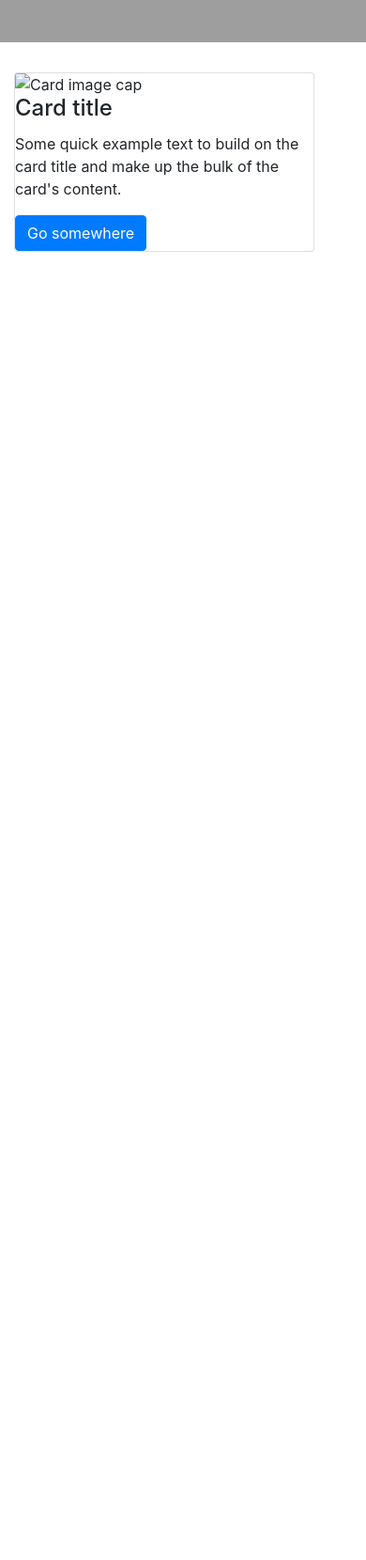
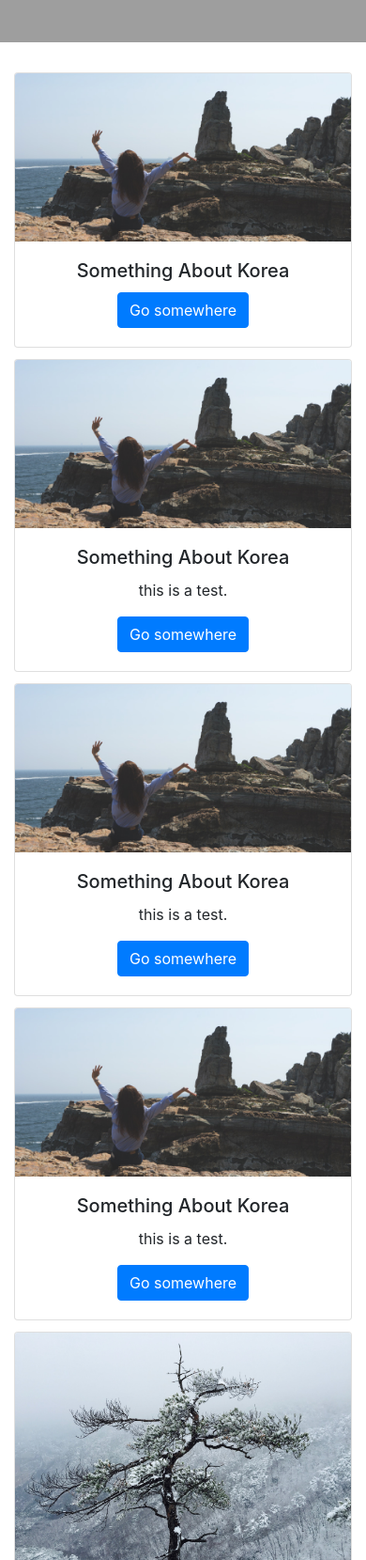
Before and after one commit to DanielSzpunar/koreanweekender, a plain HTML site: page index.html in a window 390 px wide. Shown: the part 340-2000 px from the top of the page at 94% size. Before the commit the page ends 844 px from the top, so only its background shows below. Drawn offline with nearby package versions, Linux system fonts and the light colour scheme; grey boxes are pictures that could not be loaded.

Commit message:
made some simple changes with the cards

```diff
--- a/index.html
+++ b/index.html
@@ -49,17 +49,108 @@
             <p class="lead">Blog Travel Life</p>
         </div>
     </div>
+    <div class="container">
+        <!--cards-->
+        <div class="row card-columns">
+            <div class="col-md-6 col-lg-6">
+                <div class="card text-center">
+                    <img class="card-img-top img-fluid" src="/img/busan-title.jpg" alt="">
+                    <div class="card-body">
+                        <h5 class="card-title">Something About Korea</h5>
+                        <!--<p class="card-text">this is a test.</p>-->
+                        <a href="#" class="btn btn-primary">Go somewhere</a>
+                    </div>
+                </div>
+            </div>
+            <div class="col-md-6 col-lg-6">
+                    <div class="card text-center">
+                        <img class="card-img-top img-fluid" src="/img/busan-title.jpg" alt="">
+                        <div class="card-body">
+                            <h5 class="card-title">Something About Korea</h5>
+                            <p class="card-text">this is a test.</p>
+                            <a href="#" class="btn btn-primary">Go somewhere</a>
+                        </div>
+                    </div>
+                </div>
+                <div class="col-md-6 col-lg-3">
+                        <div class="card text-center">
+                            <img class="card-img-top img-fluid" src="/img/busan-title.jpg" alt="">
+                            <div class="card-body">
+                                <h5 class="card-title">Something About Korea</h5>
+                                <p class="card-text">this is a test.</p>
+                                <a href="#" class="btn btn-primary">Go somewhere</a>
+                            </div>
+                        </div>
+                    </div>
+                    <div class="col-md-6 col-lg-3">
+                            <div class="card text-center">
+                                <img class="card-img-top img-fluid" src="/img/busan-title.jpg" alt="">
+                                <div class="card-body">
+                                    <h5 class="card-title">Something About Korea</h5>
+                                    <p class="card-text">this is a test.</p>
+                                    <a href="#" class="btn btn-primary">Go somewhere</a>
+                                </div>
+                            </div>
+                        </div>
+                        <div class="col-md-6 col-lg-3">
+                                <div class="card text-center">
+                                    <img class="card-img-top img-fluid" src="/img/winterTree.jpg" alt="">
+                                    <div class="card-body">
+                                        <h5 class="card-title">Something About Korea</h5>
+                                        <p class="card-text">this is a test.</p>
+                                        <a href="#" class="btn btn-primary">Go somewhere</a>
+                                    </div>
+                                </div>
+                            </div>
+                            <div class="col-md-6 col-lg-3">
+                                    <div class="card text-center">
+                                        <img class="card-img-top img-fluid" src="/img/winterTree.jpg" alt="">
+                                        <div class="card-body">
+                                            <h5 class="card-title">Something About Korea</h5>
+                                            <p class="card-text">this is a test.</p>
+                                            <a href="#" class="btn btn-primary">Go somewhere</a>
+                                        </div>
+                                    </div>
+                                </div>
+                                <div class="col-md-12 col-lg-12">
+                                        <div class="card text-center">
+                                            <img class="card-img-top img-fluid" src="/img/tongyeong-panorama.jpg" alt="">
+                                            <div class="card-body">
+                                                <h5 class="card-title">Something About Korea</h5>
+                                                <p class="card-text">this is a test.</p>
+                                                <a href="#" class="btn btn-primary">Go somewhere</a>
+                                            </div>
+                                        </div>
+                                    </div>
+                                    <div class="col-md-4 col-lg-3">
+                                            <div class="card text-center">
+                                                <img class="card-img-top img-fluid" src="/img/winterTree.jpg" alt="">
+                                                <div class="card-body">
+                                                    <h5 class="card-title">Something About Korea</h5>
+                                                    <p class="card-text">this is a test.</p>
+                                                    <a href="#" class="btn btn-primary">Go somewhere</a>
+                                                </div>
+                                            </div>
+                                        </div>
+        </div>
+    </div>
+    <div class="container">
+        <div class="row card-columns">
+            <div class="col-md-6 col-lg-3">
+            <div class="card card-inverse">
+                <img class="card-img-top" src="img/busan-title.jpg" alt="Photo of sunset">
+                <div class="card-img-overlay">
+                    <h4 class="card-title">What Next?</h4>
+                    <p class="card-text">Is this the end?</p>
+                </div>
+                <div class="card-body">
+                Tune in next week to find out!
+                </div>
+            </div>
+            </div>
+        </div>
+    </div>
 
-    <div class="container-fluid">
-    <div class="card" style="width: 20rem;">
-        <img class="card-img-top" src="..." alt="Card image cap">
-        <div class="card-block">
-          <h4 class="card-title">Card title</h4>
-          <p class="card-text">Some quick example text to build on the card title and make up the bulk of the card's content.</p>
-          <a href="#" class="btn btn-primary">Go somewhere</a>
-        </div>
-      </div>
-    </div>
 
 
 
```
Also changed, not shown: img/busan-title.jpg (added), img/tongyeong-panorama.jpg (added), img/winterTree.jpg (added).
